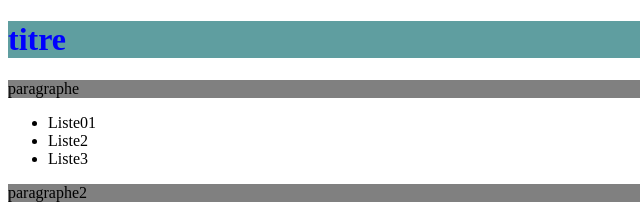
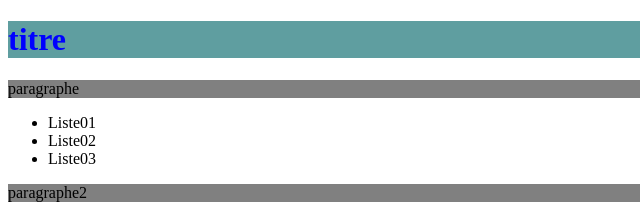
Before and after one commit to sg2508/DossierTest, a plain HTML site: page index.html in a window 1280 px wide. Shown: the top 219 px of the page, 0-640 px from the left. Drawn offline with Linux system fonts and the light colour scheme.

Commit message:
commit avant fusion branch

```diff
--- a/index.html
+++ b/index.html
@@ -11,8 +11,8 @@
     <P>paragraphe</P>
     <ul>
         <Li>Liste01</Li>
-        <Li>Liste2</Li>
-        <Li>Liste3</Li>
+        <Li>Liste02</Li>
+        <Li>Liste03</Li>
     </ul>
     <p>paragraphe2</p>
     <h2>titre02</h2>
```
